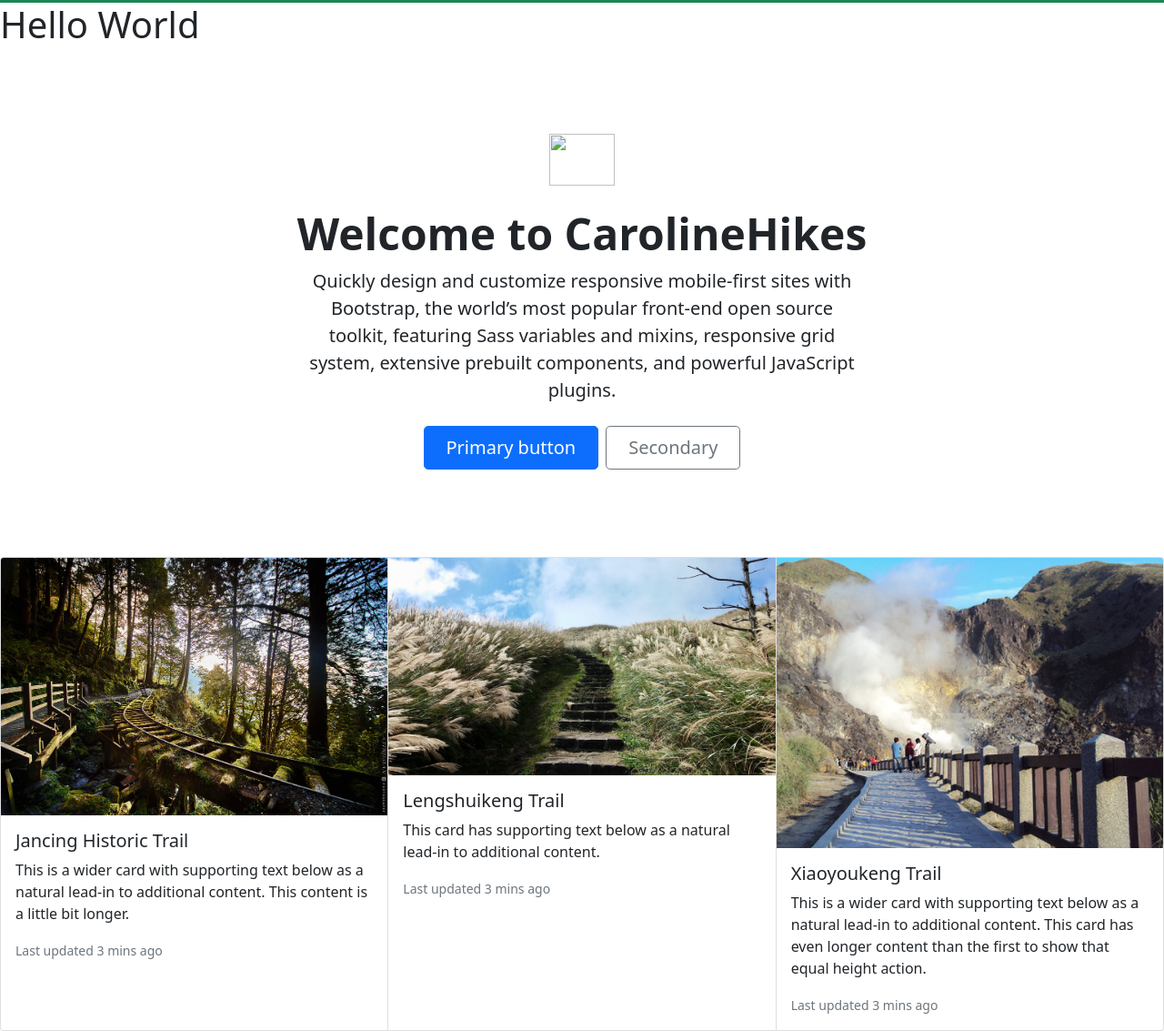
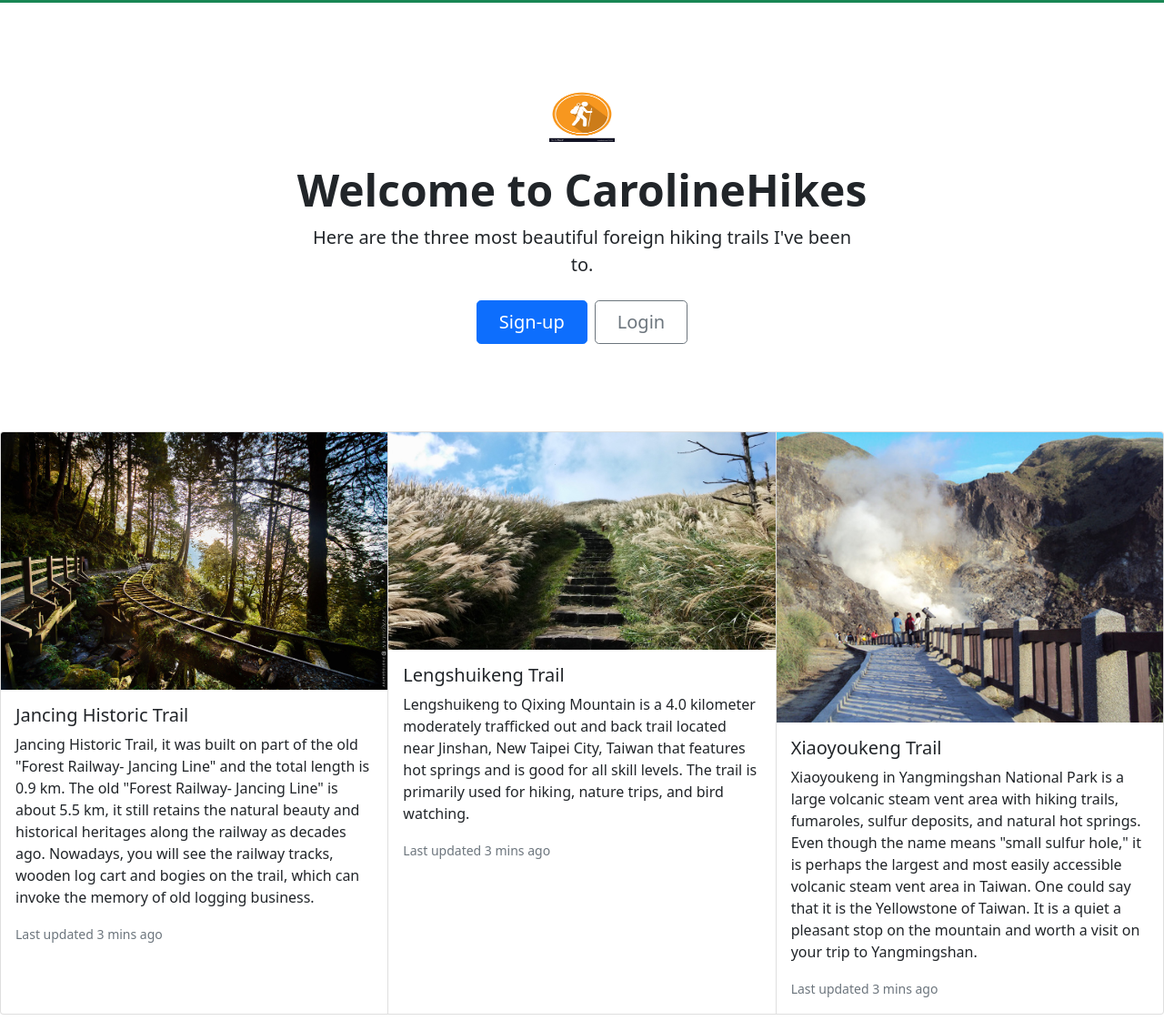
Before and after one commit to lukewarmcircle/demo05_Lin_Caroline, a plain HTML site: page index.html in a window 1280 px wide. Shown: the part 59-1192 px from the top of the page at 91% size. Drawn offline with nearby package versions, Linux system fonts and the light colour scheme.

Commit message:
made some other changes to fit the requirements for demo05 hand-in

```diff
--- a/index.html
+++ b/index.html
@@ -78,19 +78,14 @@
         </div>
     </nav>
 
-
-    <h1>Hello World</h1>
-
     <div class="px-4 py-5 my-5 text-center">
-        <img class="d-block mx-auto mb-4" src="/docs/5.1/assets/brand/bootstrap-logo.svg" alt="" width="72" height="57">
+        <img class="d-block mx-auto mb-4" src="./images/hiking.png" alt="" width="72" height="57">
         <h1 class="display-5 fw-bold">Welcome to CarolineHikes</h1>
         <div class="col-lg-6 mx-auto">
-            <p class="lead mb-4">Quickly design and customize responsive mobile-first sites with Bootstrap, the world’s
-                most popular front-end open source toolkit, featuring Sass variables and mixins, responsive grid system,
-                extensive prebuilt components, and powerful JavaScript plugins.</p>
+            <p class="lead mb-4">Here are the three most beautiful foreign hiking trails I've been to.</p>
             <div class="d-grid gap-2 d-sm-flex justify-content-sm-center">
-                <button type="button" class="btn btn-primary btn-lg px-4 gap-3">Primary button</button>
-                <button type="button" class="btn btn-outline-secondary btn-lg px-4">Secondary</button>
+                <button type="button" class="btn btn-primary btn-lg px-4 gap-3">Sign-up</button>
+                <button type="button" class="btn btn-outline-secondary btn-lg px-4">Login</button>
             </div>
         </div>
     </div>
@@ -100,7 +95,7 @@
           <img src="./images/Jancinghistoric_trail.jpg" class="card-img-top" alt="...">
           <div class="card-body">
             <h5 class="card-title">Jancing Historic Trail</h5>
-            <p class="card-text">This is a wider card with supporting text below as a natural lead-in to additional content. This content is a little bit longer.</p>
+            <p class="card-text">Jancing Historic Trail, it was built on part of the old "Forest Railway- Jancing Line" and the total length is 0.9 km. The old "Forest Railway- Jancing Line" is about 5.5 km, it still retains the natural beauty and historical heritages along the railway as decades ago. Nowadays, you will see the railway tracks, wooden log cart and bogies on the trail, which can invoke the memory of old logging business.</p>
             <p class="card-text"><small class="text-muted">Last updated 3 mins ago</small></p>
           </div>
         </div>
@@ -108,7 +103,7 @@
           <img src="./images/Lengshuikeng_trail.jpg" class="card-img-top" alt="...">
           <div class="card-body">
             <h5 class="card-title">Lengshuikeng Trail</h5>
-            <p class="card-text">This card has supporting text below as a natural lead-in to additional content.</p>
+            <p class="card-text">Lengshuikeng to Qixing Mountain is a 4.0 kilometer moderately trafficked out and back trail located near Jinshan, New Taipei City, Taiwan that features hot springs and is good for all skill levels. The trail is primarily used for hiking, nature trips, and bird watching.</p>
             <p class="card-text"><small class="text-muted">Last updated 3 mins ago</small></p>
           </div>
         </div>
@@ -116,7 +111,7 @@
           <img src="./images/Xiaoyoukeng_trail.jpg" class="card-img-top" alt="...">
           <div class="card-body">
             <h5 class="card-title">Xiaoyoukeng Trail</h5>
-            <p class="card-text">This is a wider card with supporting text below as a natural lead-in to additional content. This card has even longer content than the first to show that equal height action.</p>
+            <p class="card-text">Xiaoyoukeng in Yangmingshan National Park is a large volcanic steam vent area with hiking trails, fumaroles, sulfur deposits, and natural hot springs. Even though the name means "small sulfur hole," it is perhaps the largest and most easily accessible volcanic steam vent area in Taiwan. One could say that it is the Yellowstone of Taiwan.  It is a quiet a pleasant stop on the mountain and worth a visit on your trip to Yangmingshan.</p>
             <p class="card-text"><small class="text-muted">Last updated 3 mins ago</small></p>
           </div>
         </div>
```
Also changed, not shown: images/hiking.png (added).
